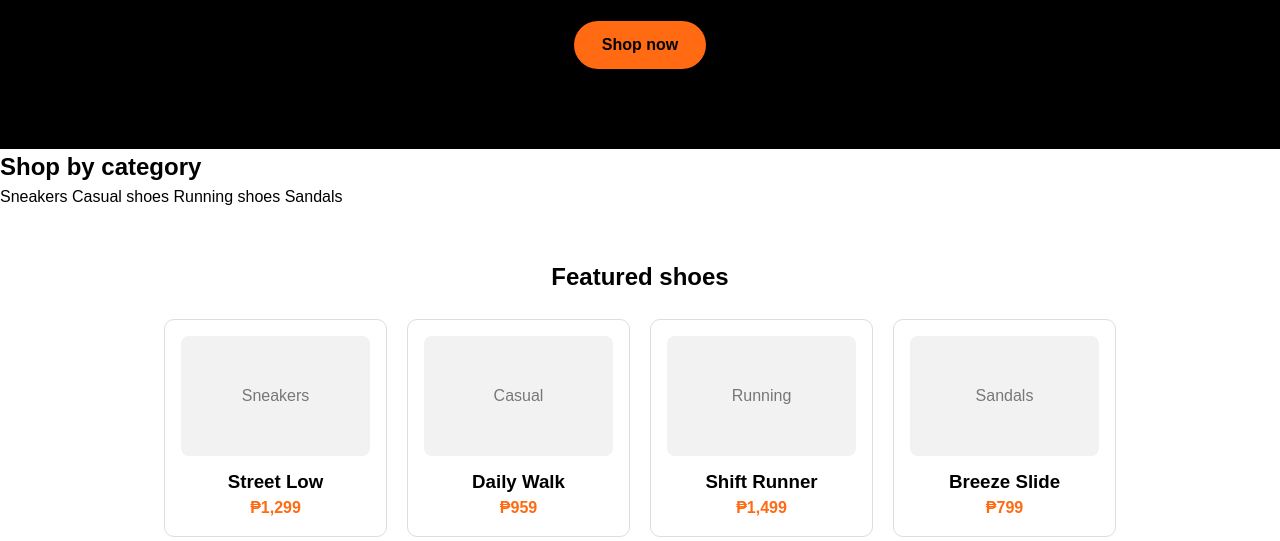
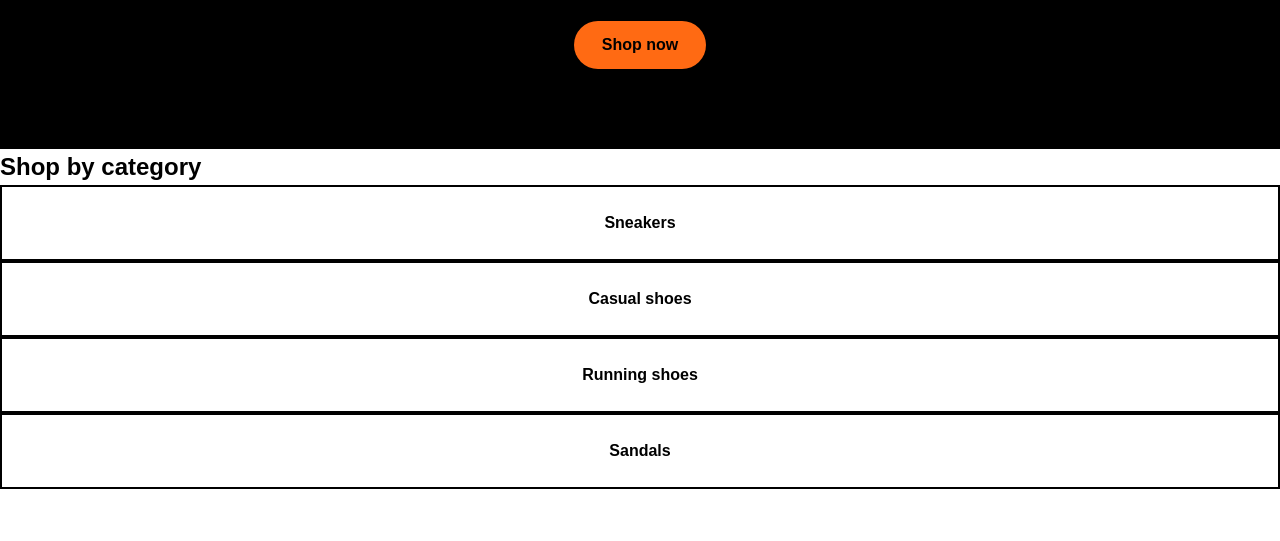
Before and after one commit to psimbo23-ops/Simbo-online-website, a plain HTML site: page index.html in a window 1280 px wide. Shown: the part 259-800 px from the top of the page. Drawn offline with Linux system fonts and the light colour scheme.

Commit message:
Added style.css

```diff
--- a/style.css
+++ b/style.css
@@ -44,6 +44,19 @@ nav a:hover { color: #ff6a13; }
 }
 .btn:hover { background: #fff; }
 
+.cat {
+  display: grid;
+  grid-template-columns: repeat(auto-fit, minmax(200px,1fr));
+  gap: 16px;
+}
+.cat {
+  padding: 24px 16px;
+  text-align: center;
+  font-weight: 600;
+  border: 2px solid #000;
+}
+.cat:hover {background: #000; color: #ff6a13;}
+
 /* Products */
 .products { padding: 50px 24px; max-width: 1000px; margin: auto; }
 .products h2 { text-align: center; margin-bottom: 24px; }
```
